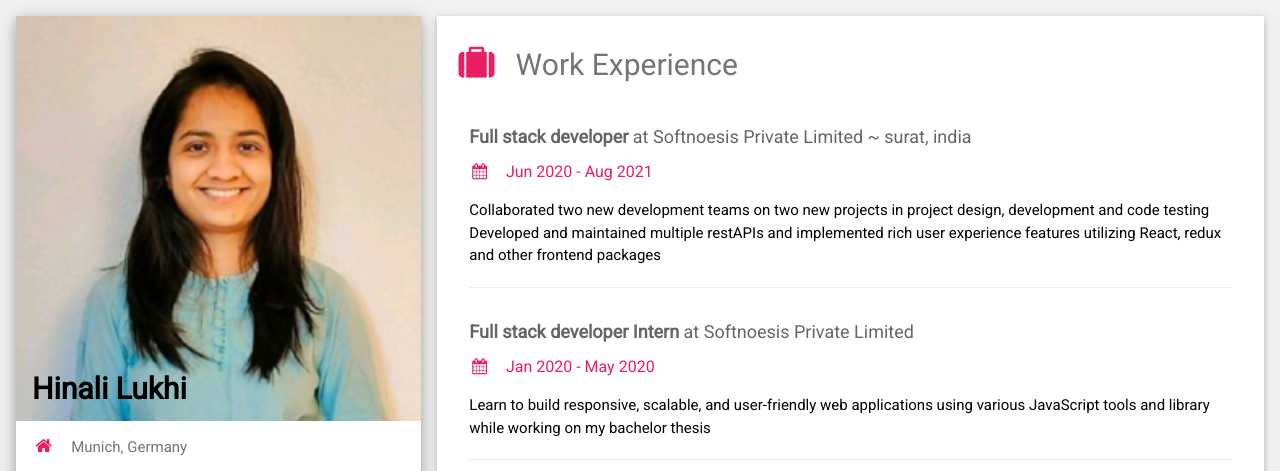
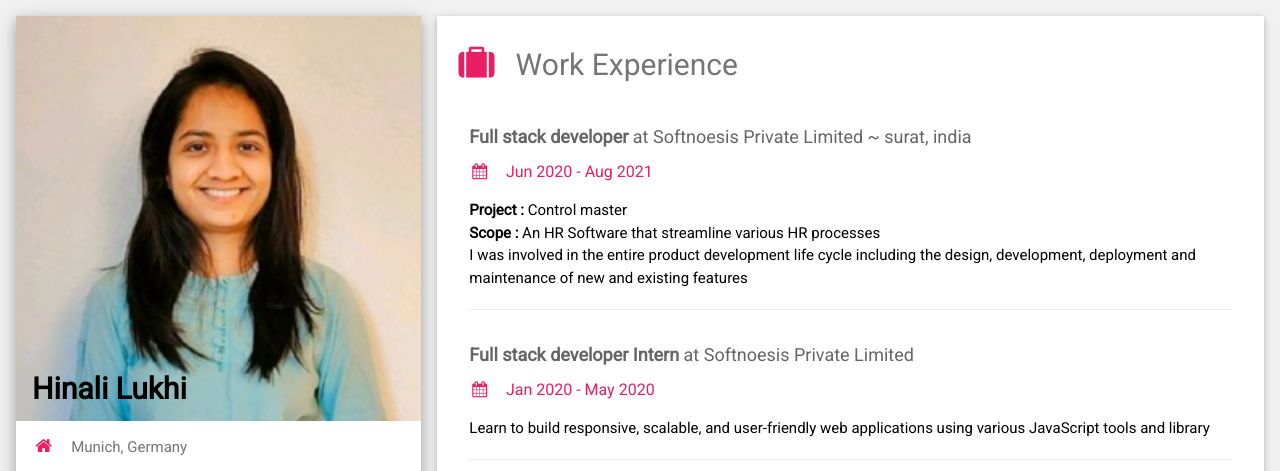
Before and after one commit to hinalilukhi/hinalilukhi.github.io, a plain HTML site: page index.html in a window 1280 px wide. Shown: the top 471 px of the page. Drawn offline with nearby package versions, Linux system fonts and the light colour scheme.

Commit message:
deploye time commit

```diff
--- a/index.html
+++ b/index.html
@@ -79,16 +79,18 @@ html,body,h1,h2,h3,h4,h5,h6 {font-family: "Roboto", sans-serif}
         <div class="w3-container">
           <h5 class="w3-opacity"><b>Full stack developer</b> at Softnoesis Private Limited ~ surat, india</h5>
           <h6 class="w3-text-pink"><i class="fa fa-calendar fa-fw w3-margin-right"></i>Jun 2020 - Aug 2021</h6>
-          <p>Collaborated two new development teams on two new projects in project design, development and code testing <br>
-         Developed and maintained multiple restAPIs and implemented rich user experience features utilizing React, redux and other frontend packages
-         <!-- . - NodeJS, React, MySql, MongoDB, restAPIs, MVC, Github -->
+          <p>
+            <b>Project : </b>Control master <br>
+            <b>Scope :</b> An HR Software that streamline various HR processes<br>
+             I was involved in the entire product development life cycle including the design, development, deployment and maintenance of new and existing features
+            <!-- . - NodeJS, React, MySql, MongoDB, restAPIs, MVC, Github -->
           </p>
           <hr>
         </div>
         <div class="w3-container">
           <h5 class="w3-opacity"><b>Full stack developer Intern</b> at Softnoesis Private Limited</h5>
           <h6 class="w3-text-pink"><i class="fa fa-calendar fa-fw w3-margin-right"></i>Jan 2020 - May 2020 </h6>
-          <p>Learn to build responsive, scalable, and user-friendly web applications using various JavaScript tools and library while working on my bachelor thesis
+          <p>Learn to build responsive, scalable, and user-friendly web applications using various JavaScript tools and library
             <br>
           </p>
           <hr>
```
